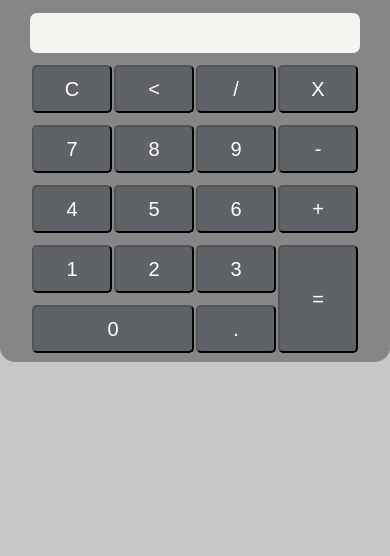
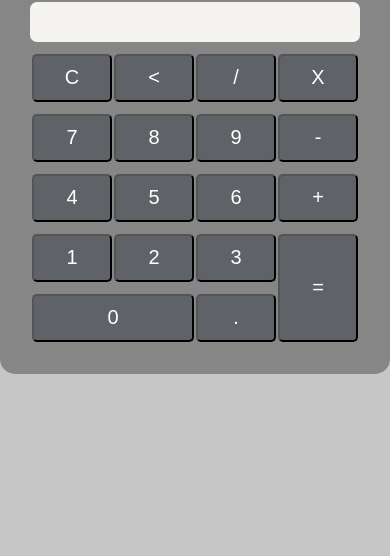
Before and after one commit to mikaelelias/calculator_app, a plain HTML site: page Calculator App/index.html in a window 390 px wide. Shown: the part 288-844 px from the top of the page. Drawn offline with Linux system fonts and the light colour scheme.

Commit message:
update responsivo

```diff
--- a/Calculator App/style.css
+++ b/Calculator App/style.css
@@ -25,7 +25,7 @@ h1 {
     border-radius: 15px;
     color: #202125;
     border-color: white;
-    height: 54%;
+    height: auto;
 }
 
 #resultado {
```
